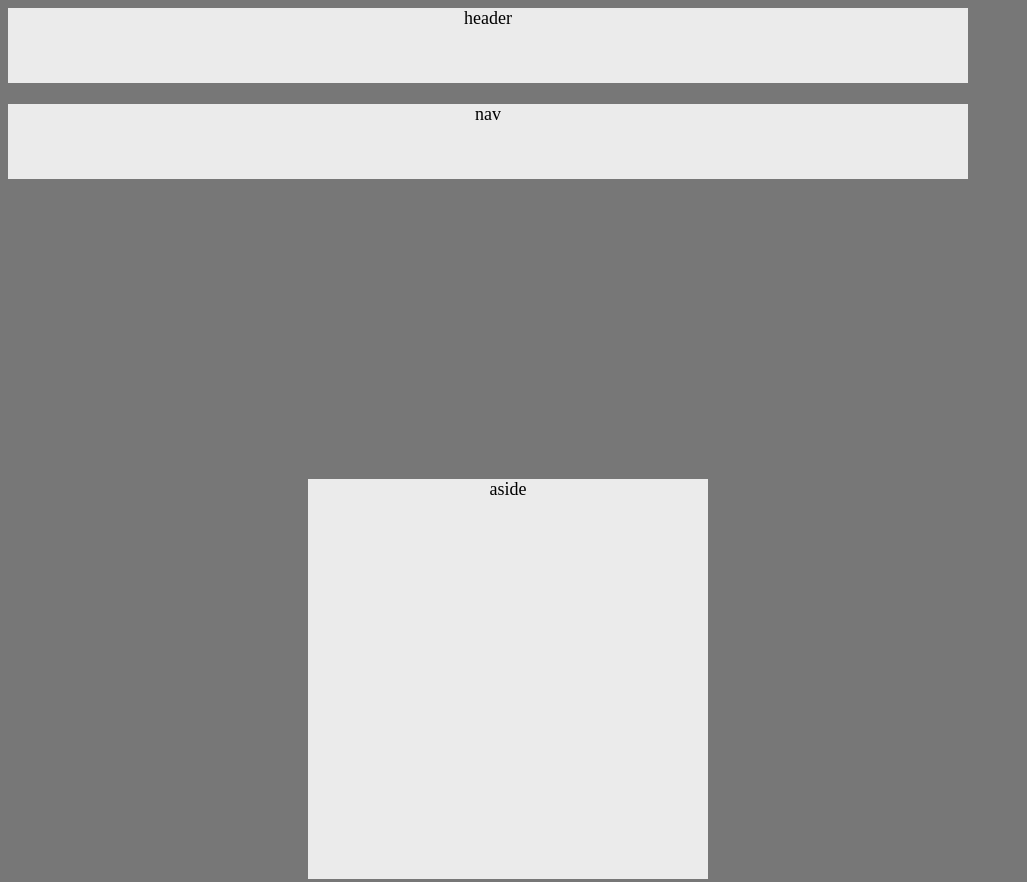
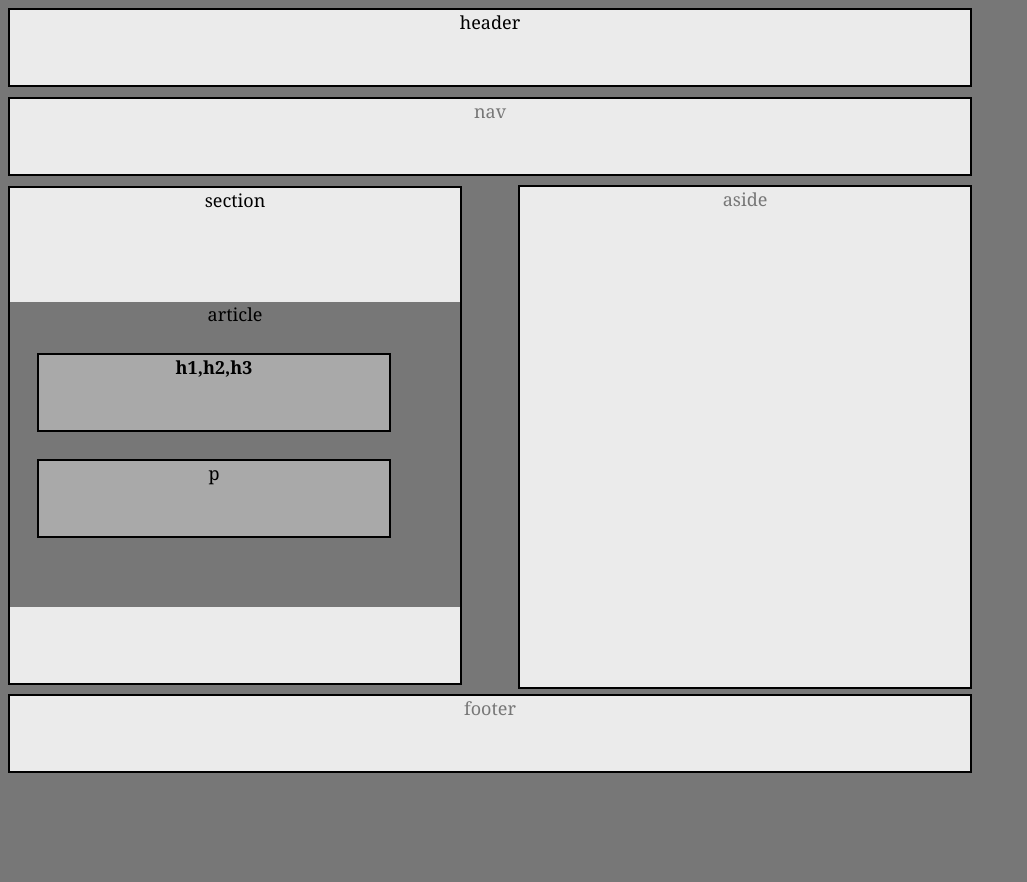
Before and after one commit to obgoody/HW-Wireframe, a plain HTML site: page index.html in a window 1280 px wide. Shown: the top 882 px of the page, without its empty margins (0-1027 px from the left). Drawn offline with Linux system fonts and the light colour scheme.

Commit message:
it aint pretty but it is what it is

```diff
--- a/index.html
+++ b/index.html
@@ -7,39 +7,36 @@
 </head>
 
 <body>
+
     <header>header</header>
-    <br>
-    <header>
-        <nav>nav</nav>
-    </header>
 
-    <aside>aside</aside>
 
-    <main>
-        <section>section
-            <article>
-                <h1>h1,h2,h3</h1>
-            </article>
-            <article>
-                <p>p</p>
-            </article>
-        </section>
-    </main>
-    <header>footer</header>
+    <nav>nav</nav>
 
 
 
+    <div class="section">
 
+        <section>section
 
+        <div class="article">article
 
+            <h1>h1,h2,h3</h1>
 
+            <p>p</p>
+
+        </section>
+        </div>
+
+    </div>
+
+    <div class="aside">
+        <aside>aside</aside>
+    </div>
+
+    <footer>footer</footer>
 
 
 </body>
 
-
-
-
-
-
 </html>
--- a/style.css
+++ b/style.css
@@ -1,56 +1,67 @@
 body{
-    font-family: ;
+    font-family: Georgia, 'Times New Roman', Times, serif;
     color: #777;
     background: #777;
     width: 960px;
     font-size: 18px;
-    width: 495px;
+
 }
-
 header{
-
     background: #ebebeb;
     width: 960px;
     height: 75px;
     text-align: center;
     font-size: 18px;
-    color: black
-
+    color: black;
+    border: 2px solid black;
 }
 nav{
     background: #ebebeb;
     width: 960px;
     height: 75px;
     text-align: center;
+    border: 2px solid black;
+    margin-top: 10px;
+    margin-bottom: 10px;
 }
-
-aside{
+.aside{
     background: #ebebeb;
-    width: 400px;
-    height: 400px;
-    margin: 300px;
+    width: 450px;
+    height: 500px;
+    border: 2px solid black;
+    position: static;
+    position: relative;
+  left: 510px;
+  bottom: 500px;
+  text-align: center;
+}
+.section{
+    background: #ebebeb;
+    width: 450px;
+    height: 495px;
     text-align: center;
     font-size: 18px;
-    color: black
+    color: black;
+    border: 2px solid black;
+
 
 }
-section{
-    background: #ebebeb;
-    width: 400px;
-    height: 400px;
-    margin: 300px;
+.article{
+    background: #777;
+    height: 305px;
+    width: 450px;
+    margin-top: 20%;
     text-align: center;
-    font-size: 18px;
-    color: black
 }
 h1{
-
     background: darkgray;
     width: 350px;
     height: 75px;
     text-align: center;
     font-size: 18px;
-    color: black
+    color: black;
+    margin: 27px;
+    border: 2px solid black;
 }
   p{
     background: darkgray;
@@ -58,20 +69,18 @@ h1{
     height: 75px;
     text-align: center;
     font-size: 18px;
-    color: black
-  }
-
-div {
-    background-color: lightgrey;
-    width: 300px;
-    border: 25px solid black;
-    padding: 25px;
-    margin: 25px;
-  }
+    color: black;
+    margin: 27px;
+    border: 2px solid black;
 }
 footer{
     background: #ebebeb;
     width: 960px;
     height: 75px;
     text-align: center;
+    border: 2px solid black;
+    position: static;
+    position: relative;
+    left: 0px;
+    bottom: 495px;
 }
```
